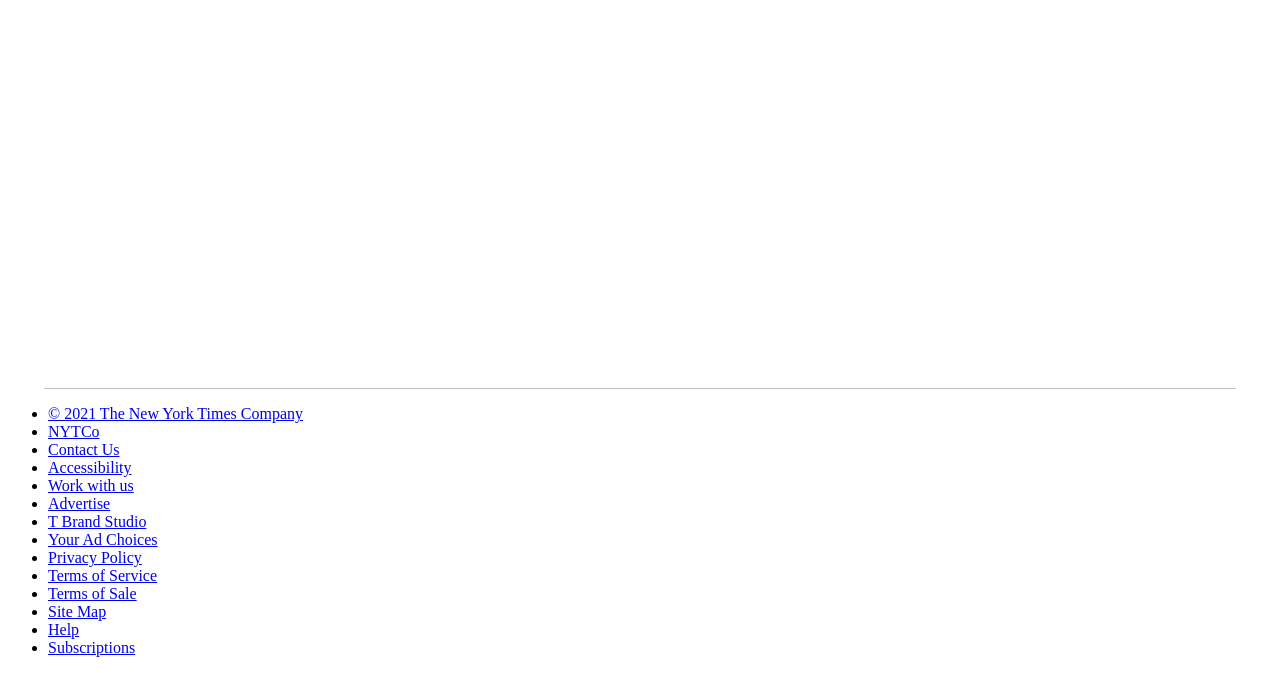
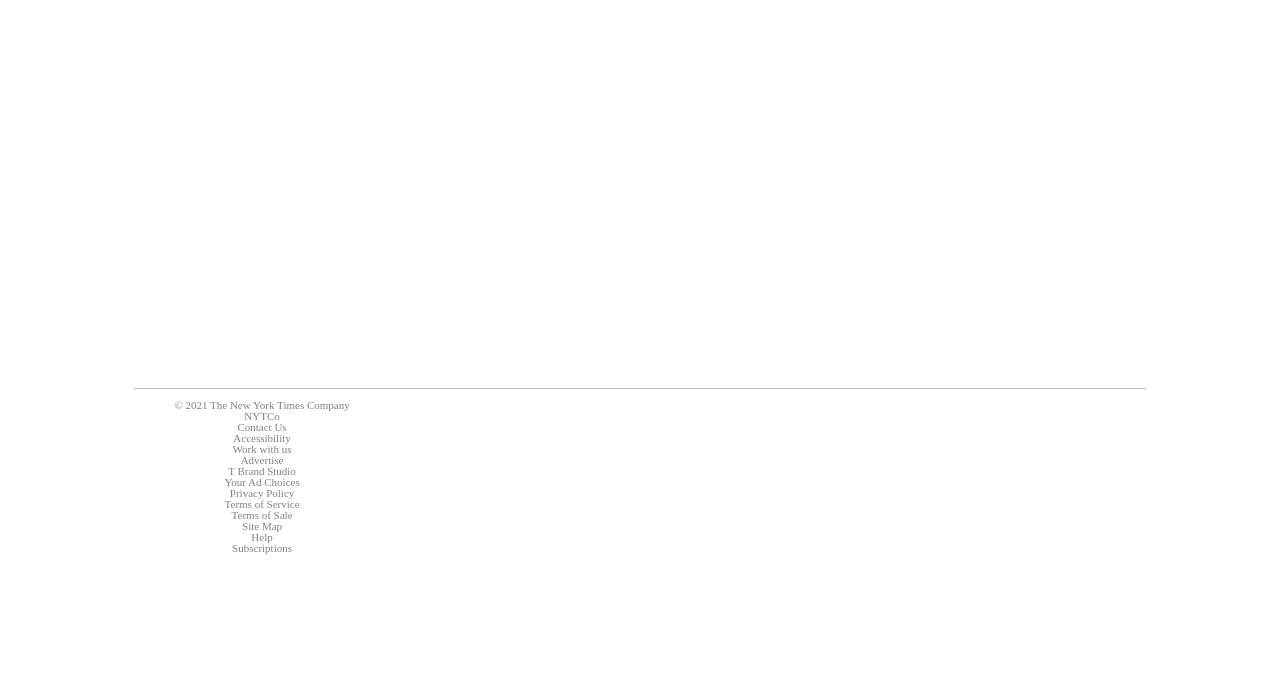
Before and after one commit to aliabbani/the-new-york-times-article, a plain HTML site: page index.html in a window 1280 px wide. Shown: the part 9976-10649 px from the top of the page. After the commit the page ends 10530 px from the top, so only its background shows below. Drawn offline with Linux system fonts and the light colour scheme.

Commit message:
add style footer

```diff
--- a/style.css
+++ b/style.css
@@ -260,9 +260,7 @@ article{
   margin:auto;
   justify-content: space-between;
   padding:10px 30px 10px 25px;
-  font-size:16px;
   border-top: 1px solid silver;
-  border-bottom: 1px solid silver;
 }
 .left-footer{
   width:200px;
@@ -369,3 +367,26 @@ article{
   color:black;
   text-decoration: none;
 }
+
+
+.copyright{
+  font-size: 11px;
+  line-height: 11px;
+  text-align:center;
+  color:gray ;
+  display:flex;
+  width:80%;
+  height: 60px;
+  margin:auto;
+
+  border-top: 1px solid silver;
+}
+
+.copyright ul {
+  list-style: none;
+  flex-direction:column;
+}
+.copyright a{
+  color:gray;
+  text-decoration: none;
+}
```
